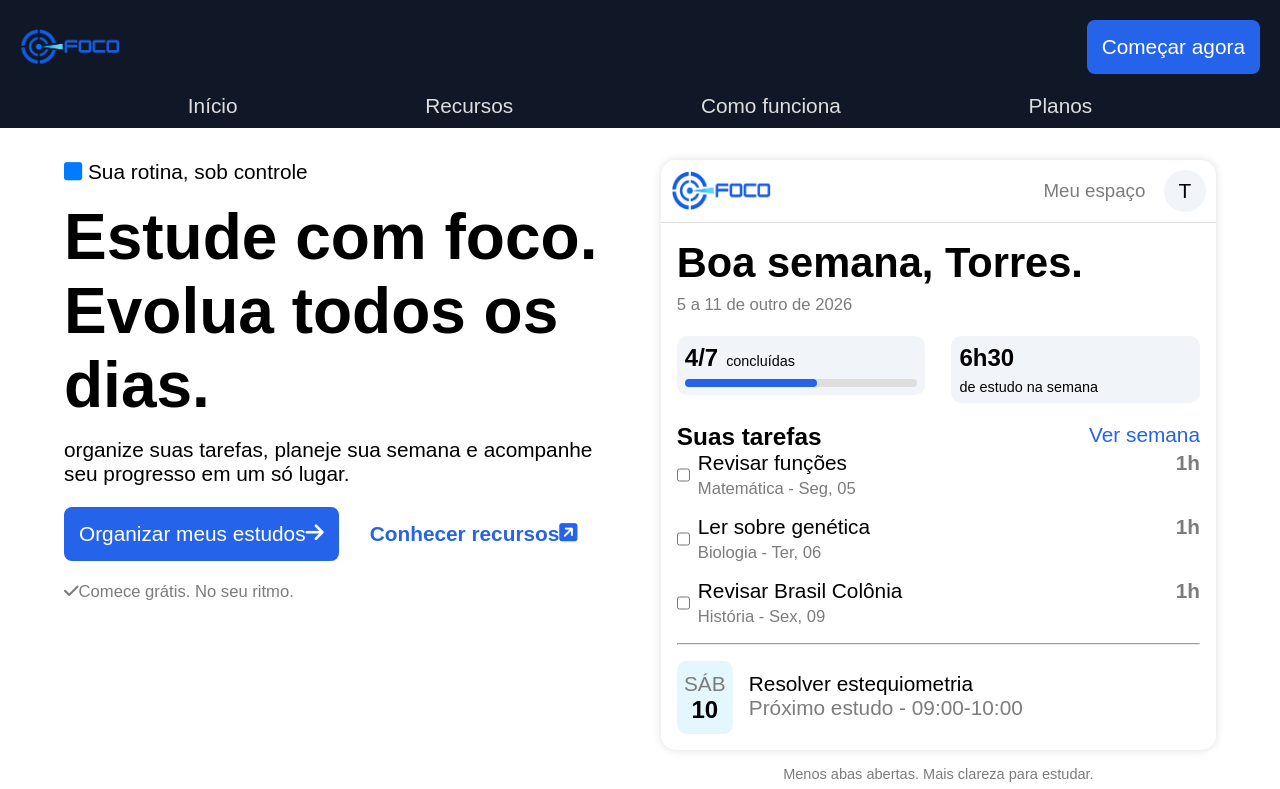
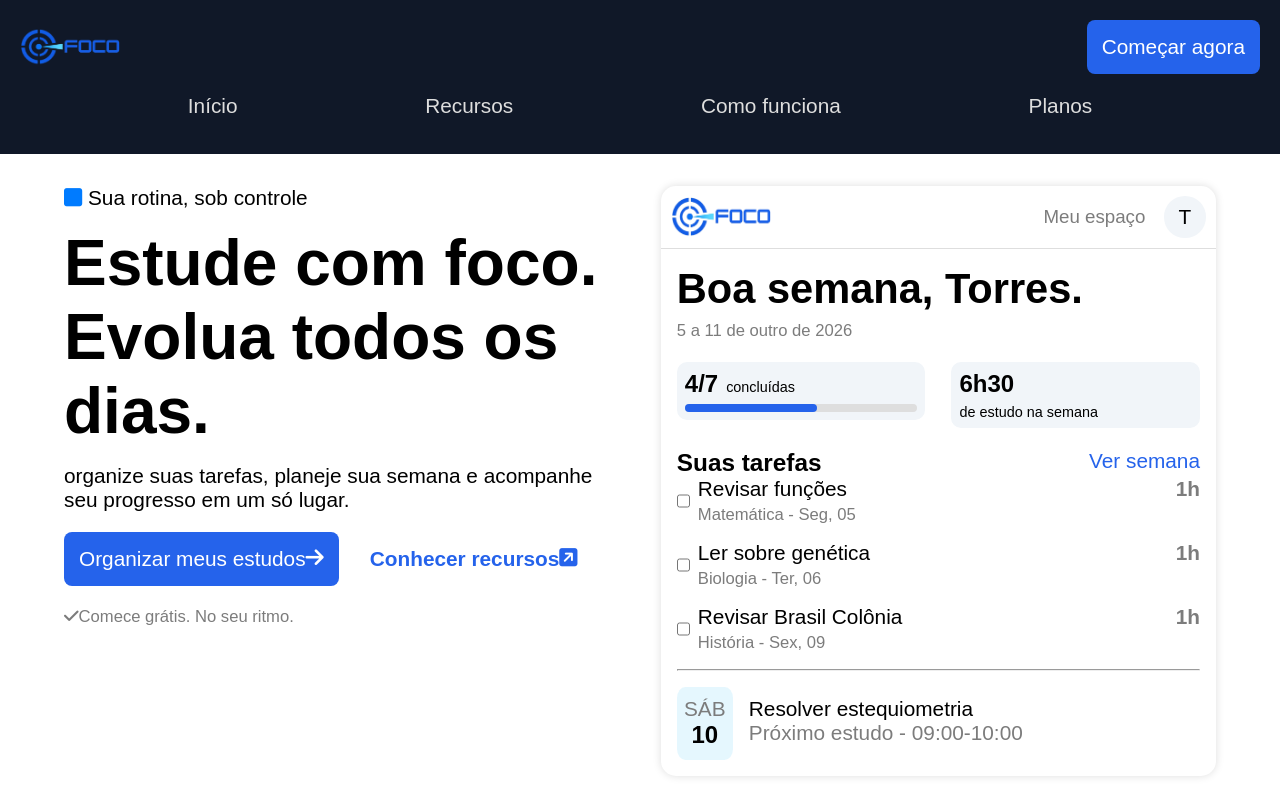
Before and after one commit to cleirtontorres/foco, a plain HTML site: page index.html in a window 1280 px wide. Shown: the top 789 px of the page. Drawn offline with Linux system fonts and the light colour scheme.

Commit message:
refactor(header)
utilizando clamp( )

```diff
--- a/estilos/style.css
+++ b/estilos/style.css
@@ -38,9 +38,8 @@
 
 header{
     background-color: var(--cor-principal);
-    height: 8rem;
+    height: clamp( 6rem, 12vw, 10rem);
     margin-bottom: 0.5rem;
-    max-height: 10rem ;
 }
 
 header #topo-header{
```
